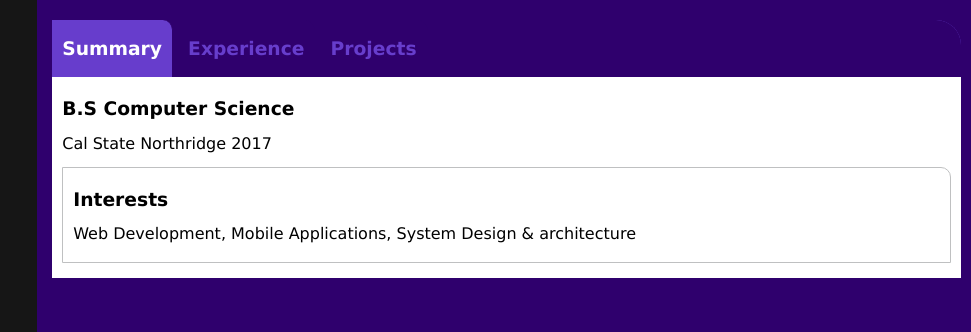
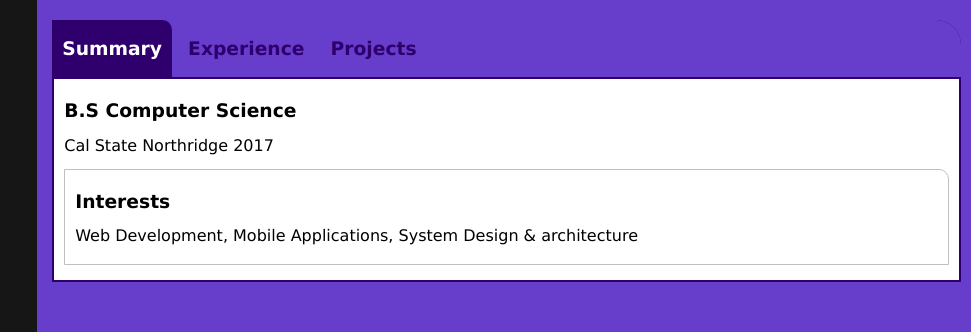
Before and after one commit to mikaelmendoza21/mikaelmendoza21.github.io, a plain HTML site: page index.html in a window 1280 px wide. Shown: the top 332 px of the page, 309-1280 px from the left. Drawn offline with nearby package versions, Linux system fonts and the light colour scheme.

Commit message:
Changed color to reduce harsh contrast. Font-size tweaks.
Signed-off-by: mikaelmendoza21

```diff
--- a/index.css
+++ b/index.css
@@ -2,13 +2,13 @@
 /* Mobile-First layout rules */
 
 :root {
-  --main-color: #2f006d; /* Dark Purple */
-  --secondary-color:#673DCC; /* Lighter Purple */
-  --left-panel-color:#161616; /* Black */
-  --contrast-color:#ffffff; /* White */
-  --main-font-color:#000000; /* Black */
-  --secondary-font-color:#673DCC; /* Lighter Purple */
-  --border-light-color:#bfc0c1;  /* Light Grey */
+  --main-color: #673DCC;
+  --secondary-color:#2f006d;
+  --left-panel-color:#161616;
+  --contrast-color:#ffffff;
+  --main-font-color:#000000;
+  --secondary-font-color:#2f006d;
+  --border-light-color:#bfc0c1;
 }
 
 html{
@@ -17,7 +17,7 @@ html{
 
 body{
     font-family: Verdana, sans-serif;
-    font-size: 1em;
+    font-size: 1.2em;
     min-height: 98%;
     color: var(--contrast-color);
     line-height: 1;
@@ -87,6 +87,7 @@ h1,h2,h3,h4{
 	padding:10px;
 	padding-top: 5px;
 	height:100%;
+	border: 2px solid var(--secondary-color);
 }
 
 .content-entry{
@@ -108,6 +109,7 @@ h1,h2,h3,h4{
 @media (min-width: 768px){
 	html, body{
 		height: 100%;
+		font-size: 1em;
 	}
 	h1,h2,h3,h4{
 		line-height: 0.85;
```
